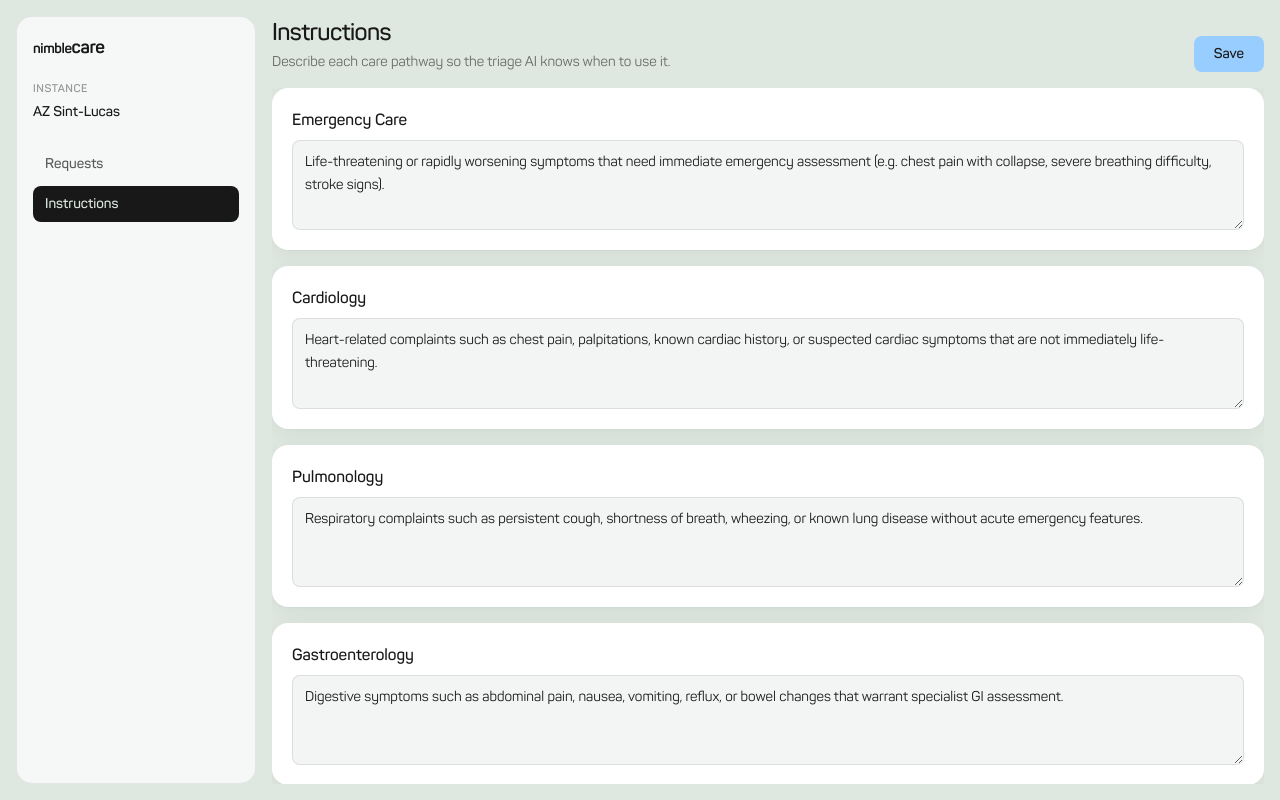
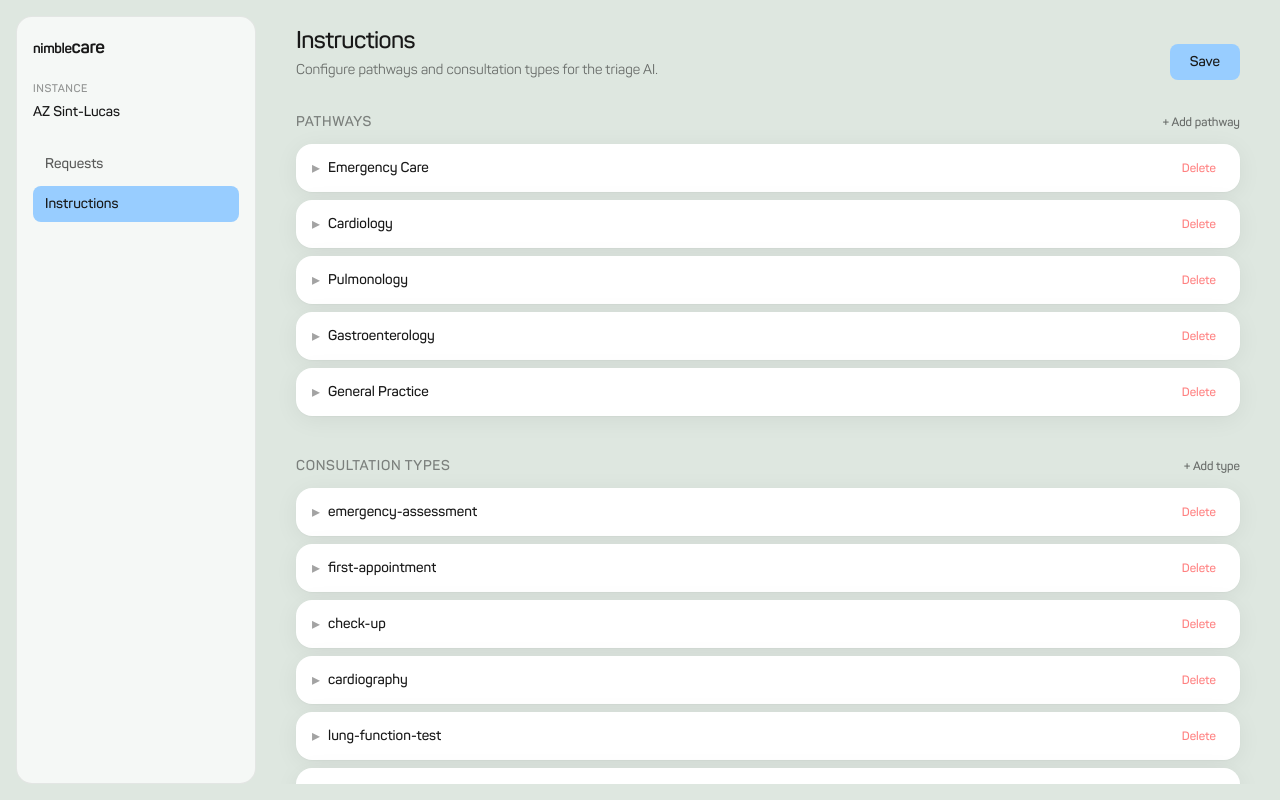
Before and after one commit to CrBram/triage, a Next.js app: page /dashboard/instructions in a window 1280 px wide. Built offline with nearby package versions, Linux system fonts and the light colour scheme.

Commit message:
added instructions design

```diff
--- a/app/dashboard/instructions/page.tsx
+++ b/app/dashboard/instructions/page.tsx
@@ -2,22 +2,60 @@
 
 import { useState } from "react";
 import Button from "@/components/Button";
+import InstructionAccordionItem from "@/components/InstructionAccordionItem";
 import {
+  DEFAULT_CONSULTATION_INSTRUCTIONS,
   DEFAULT_PATHWAY_INSTRUCTIONS,
-  type PathwayInstruction,
+  type InstructionItem,
 } from "@/lib/pathways";
 
 export default function InstructionsPage() {
-  const [pathways, setPathways] = useState<PathwayInstruction[]>(
+  const [pathways, setPathways] = useState<InstructionItem[]>(
     DEFAULT_PATHWAY_INSTRUCTIONS,
+  );
+  const [consultations, setConsultations] = useState<InstructionItem[]>(
+    DEFAULT_CONSULTATION_INSTRUCTIONS,
+  );
+  const [openPathwayId, setOpenPathwayId] = useState<string | null>(null);
+  const [openConsultationId, setOpenConsultationId] = useState<string | null>(
+    null,
   );
   const [saved, setSaved] = useState(false);
 
-  function updateDescription(index: number, description: string) {
+  function markDirty() {
     setSaved(false);
-    setPathways((prev) =>
-      prev.map((item, i) => (i === index ? { ...item, description } : item)),
+  }
+
+  function updateItem(
+    setter: React.Dispatch<React.SetStateAction<InstructionItem[]>>,
+    id: string,
+    patch: Partial<Pick<InstructionItem, "name" | "description">>,
+  ) {
+    markDirty();
+    setter((prev) =>
+      prev.map((item) => (item.id === id ? { ...item, ...patch } : item)),
     );
+  }
+
+  function deleteItem(
+    setter: React.Dispatch<React.SetStateAction<InstructionItem[]>>,
+    id: string,
+    openId: string | null,
+    setOpenId: (id: string | null) => void,
+  ) {
+    markDirty();
+    setter((prev) => prev.filter((item) => item.id !== id));
+    if (openId === id) setOpenId(null);
+  }
+
+  function addItem(
+    setter: React.Dispatch<React.SetStateAction<InstructionItem[]>>,
+    setOpenId: (id: string | null) => void,
+  ) {
+    markDirty();
+    const id = `new-${crypto.randomUUID().slice(0, 8)}`;
+    setter((prev) => [...prev, { id, name: "", description: "" }]);
+    setOpenId(id);
   }
 
   function handleSave() {
@@ -26,14 +64,14 @@ export default function InstructionsPage() {
   }
 
   return (
-    <div className="flex h-full min-h-0 flex-col overflow-hidden">
-      <header className="mb-4 flex shrink-0 items-end justify-between gap-4">
+    <div className="pb-8">
+      <header className="mb-8 flex items-end justify-between gap-4">
         <div>
           <h1 className="text-2xl font-semibold tracking-tight">
             Instructions
           </h1>
           <p className="mt-1 text-sm text-black/60">
-            Describe each care pathway so the triage AI knows when to use it.
+            Configure pathways and consultation types for the triage AI.
           </p>
         </div>
         <Button type="button" onClick={handleSave}>
@@ -41,27 +79,97 @@ export default function InstructionsPage() {
         </Button>
       </header>
 
-      <div className="min-h-0 flex-1 overflow-y-auto">
-        <ul className="flex flex-col gap-4">
-          {pathways.map((item, index) => (
-            <li
-              key={item.pathway}
-              className="rounded-card bg-white p-5 shadow-card"
-            >
-              <label className="flex flex-col gap-2">
-                <span className="text-base font-semibold">{item.pathway}</span>
-                <textarea
-                  value={item.description}
-                  onChange={(e) => updateDescription(index, e.target.value)}
-                  rows={3}
-                  className="w-full resize-y rounded-lg border border-black/10 bg-background/40 px-3 py-2.5 text-sm leading-relaxed text-black outline-none transition-colors placeholder:text-black/35 focus:border-accent focus:bg-white"
-                  placeholder={`When should patients be routed to ${item.pathway}?`}
-                />
-              </label>
+      <section className="mb-10">
+        <div className="mb-3 flex items-center justify-between gap-3">
+          <h2 className="text-sm font-semibold uppercase tracking-wider text-black/50">
+            Pathways
+          </h2>
+          <button
+            type="button"
+            onClick={() => addItem(setPathways, setOpenPathwayId)}
+            className="text-xs font-semibold text-black/60 transition-colors hover:text-black"
+          >
+            + Add pathway
+          </button>
+        </div>
+        <ul className="flex flex-col gap-2">
+          {pathways.map((item) => (
+            <InstructionAccordionItem
+              key={item.id}
+              item={item}
+              open={openPathwayId === item.id}
+              namePlaceholder="Pathway name"
+              descriptionPlaceholder="When should patients be routed to this pathway?"
+              onToggle={() =>
+                setOpenPathwayId((current) =>
+                  current === item.id ? null : item.id,
+                )
+              }
+              onChange={(patch) => updateItem(setPathways, item.id, patch)}
+              onDelete={() =>
+                deleteItem(
+                  setPathways,
+                  item.id,
+                  openPathwayId,
+                  setOpenPathwayId,
+                )
+              }
+            />
+          ))}
+          {pathways.length === 0 && (
+            <li className="rounded-card border border-dashed border-black/15 bg-white/40 px-4 py-8 text-center text-sm text-black/50">
+              No pathways yet.
             </li>
+          )}
+        </ul>
+      </section>
+
+      <section>
+        <div className="mb-3 flex items-center justify-between gap-3">
+          <h2 className="text-sm font-semibold uppercase tracking-wider text-black/50">
+            Consultation types
+          </h2>
+          <button
+            type="button"
+            onClick={() => addItem(setConsultations, setOpenConsultationId)}
+            className="text-xs font-semibold text-black/60 transition-colors hover:text-black"
+          >
+            + Add type
+          </button>
+        </div>
+        <ul className="flex flex-col gap-2">
+          {consultations.map((item) => (
+            <InstructionAccordionItem
+              key={item.id}
+              item={item}
+              open={openConsultationId === item.id}
+              namePlaceholder="Consultation type"
+              descriptionPlaceholder="When should this consultation type be used?"
+              onToggle={() =>
+                setOpenConsultationId((current) =>
+                  current === item.id ? null : item.id,
+                )
+              }
+              onChange={(patch) =>
+                updateItem(setConsultations, item.id, patch)
+              }
+              onDelete={() =>
+                deleteItem(
+                  setConsultations,
+                  item.id,
+                  openConsultationId,
+                  setOpenConsultationId,
+                )
+              }
+            />
           ))}
+          {consultations.length === 0 && (
+            <li className="rounded-card border border-dashed border-black/15 bg-white/40 px-4 py-8 text-center text-sm text-black/50">
+              No consultation types yet.
+            </li>
+          )}
         </ul>
-      </div>
+      </section>
     </div>
   );
 }
--- a/app/dashboard/layout.tsx
+++ b/app/dashboard/layout.tsx
@@ -8,7 +8,7 @@ export default function DashboardLayout({
   return (
     <div className="flex h-full min-h-0 flex-1 gap-4 overflow-hidden p-4">
       <Sidebar />
-      <main className="flex min-h-0 min-w-0 flex-1 flex-col overflow-hidden">
+      <main className="min-h-0 min-w-0 flex-1 overflow-y-auto px-4 py-2 sm:px-6">
         {children}
       </main>
     </div>
--- /dev/null
+++ b/components/InstructionAccordionItem.tsx
@@ -0,0 +1,80 @@
+"use client";
+
+import type { InstructionItem } from "@/lib/pathways";
+
+type InstructionAccordionItemProps = {
+  item: InstructionItem;
+  open: boolean;
+  namePlaceholder: string;
+  descriptionPlaceholder: string;
+  onToggle: () => void;
+  onChange: (patch: Partial<Pick<InstructionItem, "name" | "description">>) => void;
+  onDelete: () => void;
+};
+
+export default function InstructionAccordionItem({
+  item,
+  open,
+  namePlaceholder,
+  descriptionPlaceholder,
+  onToggle,
+  onChange,
+  onDelete,
+}: InstructionAccordionItemProps) {
+  return (
+    <li className="rounded-card bg-white shadow-card">
+      <div className="flex items-center gap-2 px-4 py-3">
+        <button
+          type="button"
+          onClick={onToggle}
+          aria-expanded={open}
+          className="flex min-w-0 flex-1 items-center gap-2 text-left"
+        >
+          <span
+            className={`shrink-0 text-black/40 transition-transform ${open ? "rotate-90" : ""}`}
+            aria-hidden
+          >
+            ▸
+          </span>
+          <span className="truncate text-sm font-semibold text-black">
+            {item.name || namePlaceholder}
+          </span>
+        </button>
+        <button
+          type="button"
+          onClick={onDelete}
+          className="shrink-0 rounded-md px-2 py-1 text-xs font-semibold text-error/80 transition-colors hover:bg-error/10 hover:text-error"
+        >
+          Delete
+        </button>
+      </div>
+
+      {open && (
+        <div className="flex flex-col gap-3 border-t border-black/8 px-4 py-4">
+          <label className="flex flex-col gap-1.5">
+            <span className="text-xs font-semibold text-black/45">Name</span>
+            <input
+              type="text"
+              value={item.name}
+              onChange={(e) => onChange({ name: e.target.value })}
+              placeholder={namePlaceholder}
+              className="w-full rounded-lg border border-black/10 bg-background/40 px-3 py-2 text-sm font-semibold text-black outline-none transition-colors placeholder:text-black/35 focus:border-accent focus:bg-white"
+            />
+          </label>
+          <label className="flex flex-col gap-1.5">
+            <span className="text-xs font-semibold text-black/45">
+              Description
+            </span>
+            <textarea
+              value={item.description}
+              onChange={(e) => onChange({ description: e.target.value })}
+              rows={3}
+              placeholder={descriptionPlaceholder}
+              className="w-full resize-y rounded-lg border border-black/10 bg-background/40 px-3 py-2.5 text-sm leading-relaxed text-black outline-none transition-colors placeholder:text-black/35 focus:border-accent focus:bg-white"
+            />
+          </label>
+        </div>
+      )}
+    </li>
+  );
+}
--- a/components/Sidebar.tsx
+++ b/components/Sidebar.tsx
@@ -35,7 +35,7 @@ export default function Sidebar() {
               href={href}
               className={`rounded-lg px-3 py-2 text-sm font-semibold transition-colors ${
                 active
-                  ? "bg-black text-background"
+                  ? "bg-accent text-black"
                   : "text-black/70 hover:bg-black/5 hover:text-black"
               }`}
             >
--- a/lib/pathways.ts
+++ b/lib/pathways.ts
@@ -1,19 +1,38 @@
-import { PATHWAYS, type Pathway } from "@/mastra/schemas/triage";
+import {
+  CONSULTATION_TYPES,
+  PATHWAYS,
+  type ConsultationType,
+  type Pathway,
+} from "@/mastra/schemas/triage";
 
-export type PathwayInstruction = {
-  pathway: Pathway;
+export type InstructionItem = {
+  id: string;
+  name: string;
   description: string;
 };
 
 /** Default pathway copy for an instance — editable in the dashboard UI. */
-export const DEFAULT_PATHWAY_INSTRUCTIONS: PathwayInstruction[] = PATHWAYS.map(
+export const DEFAULT_PATHWAY_INSTRUCTIONS: InstructionItem[] = PATHWAYS.map(
   (pathway) => ({
-    pathway,
-    description: defaultDescription(pathway),
+    id: slugify(pathway),
+    name: pathway,
+    description: defaultPathwayDescription(pathway),
   }),
 );
 
-function defaultDescription(pathway: Pathway): string {
+/** Default consultation-type copy for an instance — editable in the dashboard UI. */
+export const DEFAULT_CONSULTATION_INSTRUCTIONS: InstructionItem[] =
+  CONSULTATION_TYPES.map((type) => ({
+    id: type,
+    name: type,
+    description: defaultConsultationDescription(type),
+  }));
+
+function slugify(value: string) {
+  return value.toLowerCase().replace(/\s+/g, "-");
+}
+
+function defaultPathwayDescription(pathway: Pathway): string {
   switch (pathway) {
     case "Emergency Care":
       return "Life-threatening or rapidly worsening symptoms that need immediate emergency assessment (e.g. chest pain with collapse, severe breathing difficulty, stroke signs).";
@@ -27,3 +46,20 @@ function defaultDescription(pathway: Pathway): string {
       return "Common, non-specialist complaints suitable for first-line GP assessment when no clear specialty pathway fits.";
   }
 }
+
+function defaultConsultationDescription(type: ConsultationType): string {
+  switch (type) {
+    case "emergency-assessment":
+      return "Immediate clinical assessment for emergency or high-urgency presentations.";
+    case "first-appointment":
+      return "Initial specialist or GP visit for a new complaint that needs scheduling.";
+    case "check-up":
+      return "Follow-up or routine review appointment for an existing condition.";
+    case "cardiography":
+      return "Cardiac diagnostics such as ECG or related heart investigations.";
+    case "lung-function-test":
+      return "Pulmonary function testing for respiratory assessment.";
+    case "gastroscopy":
+      return "Endoscopic examination of the upper digestive tract.";
+  }
+}
```
Also changed, not shown: app/dashboard/requests/page.tsx (+3 -5 lines).
